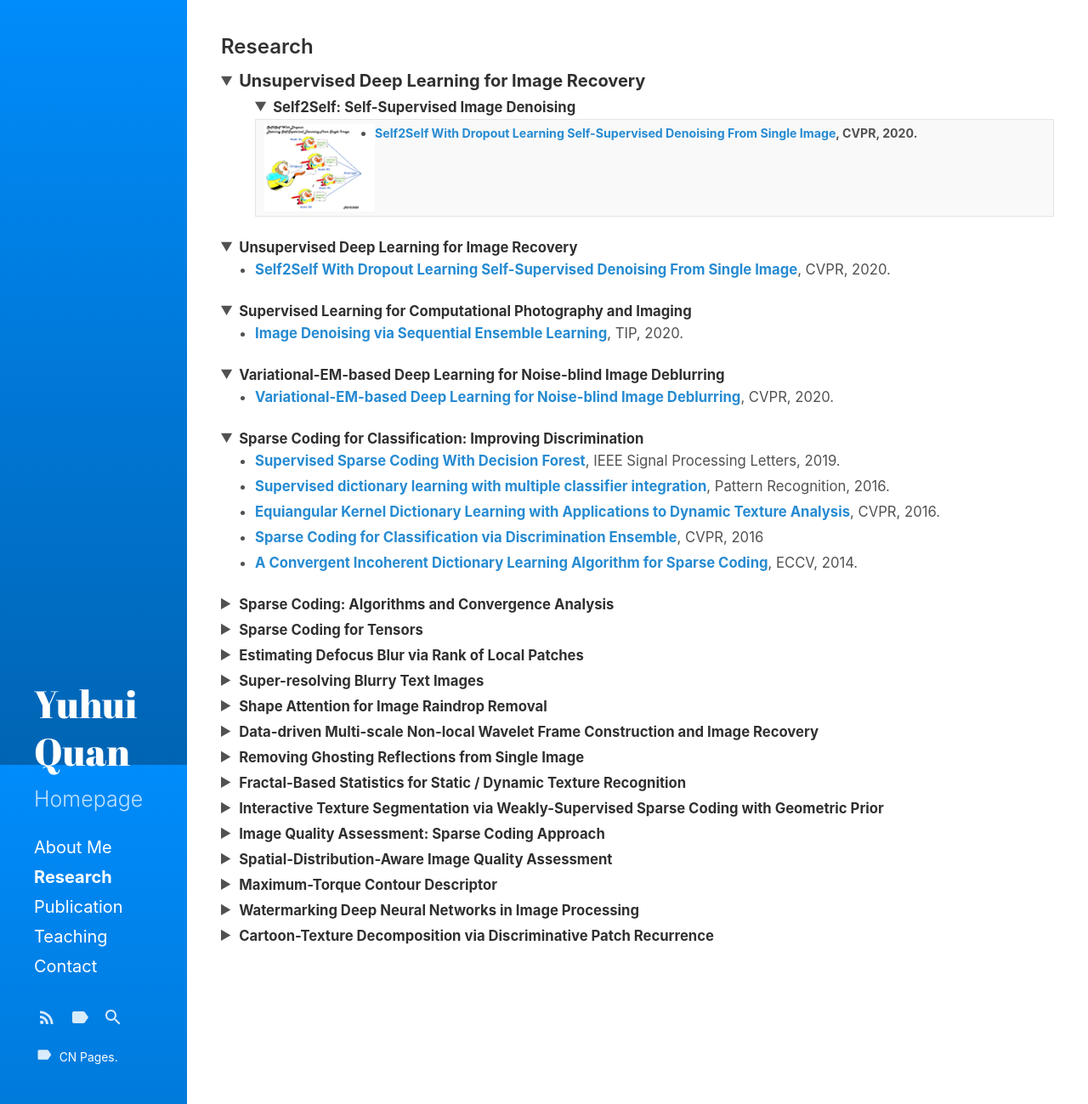
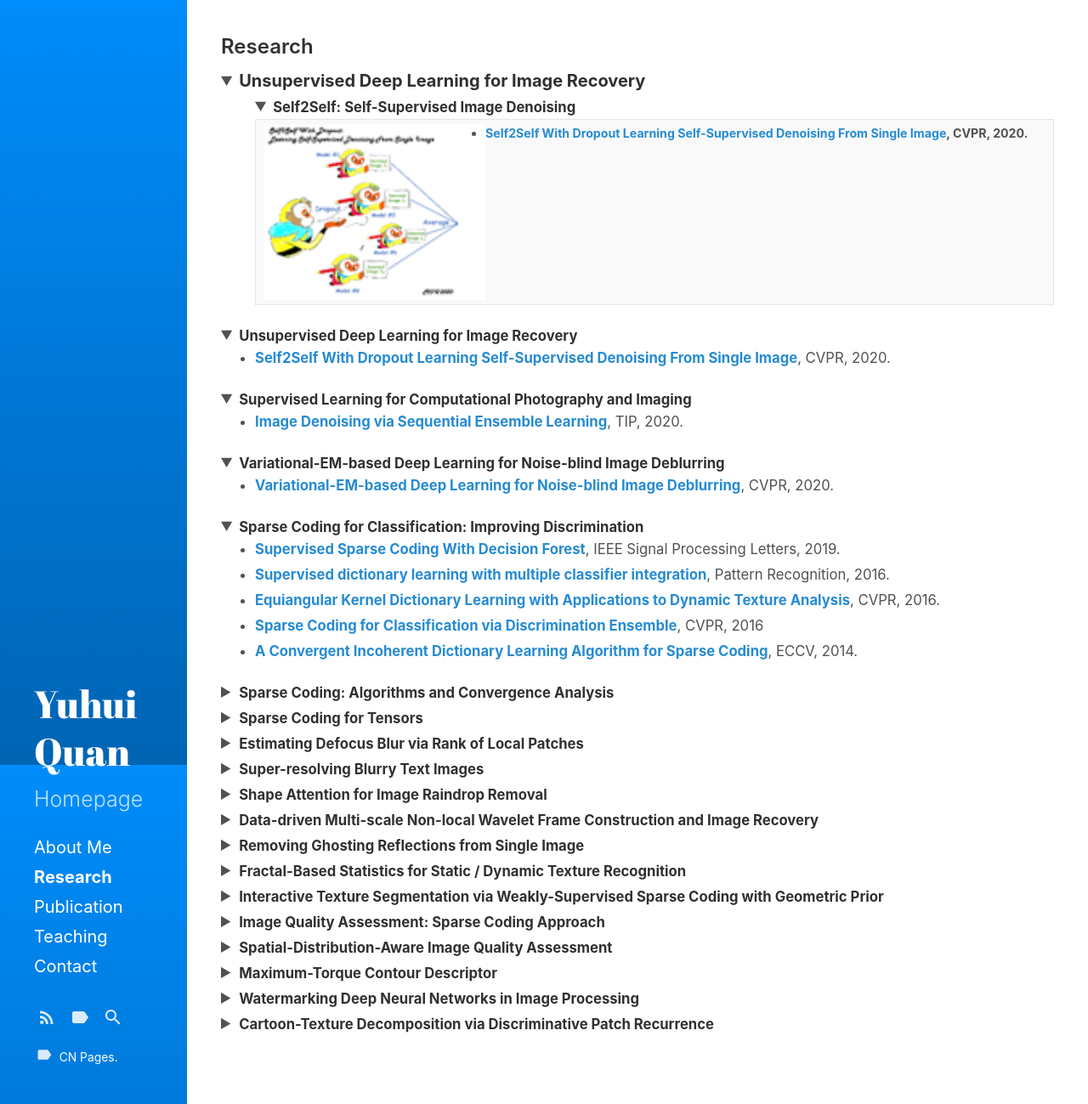
Before and after one commit to Dofboom/Dofboom.github.io, a Jekyll site: the page built from research.md, in a window 1280 px wide and 1299 px high. Shown: the whole window at 85% size. Built offline with Jekyll 4.4.1, drawn with Linux system fonts in a browser that asks for light colours.

Commit message:
Update research.md

```diff
--- a/research.md
+++ b/research.md
@@ -19,7 +19,7 @@ sidebar_link: true
 <tbody>
 <tr>
  <th>
-  <img src="https://github.com/Dofboom/Dofboom.github.io/raw/master/images/r_im1.png" alt="" width="130" align="left" />
+  <img src="https://github.com/Dofboom/Dofboom.github.io/raw/master/images/r_im1.png" alt="" width="260" align="left" />
 
    <li type="disc"><strong><a href="https://github.com/csyhquan/csyhquan.github.io/raw/master/manuscript/20x-cvpr-Self2Self%20With%20Dropout%20Learning%20Self-Supervised%20Denoising%20From%20Single%20Image.pdf">Self2Self With Dropout Learning Self-Supervised Denoising From Single Image</a></strong>, CVPR, 2020.</li>
  </th>
```
